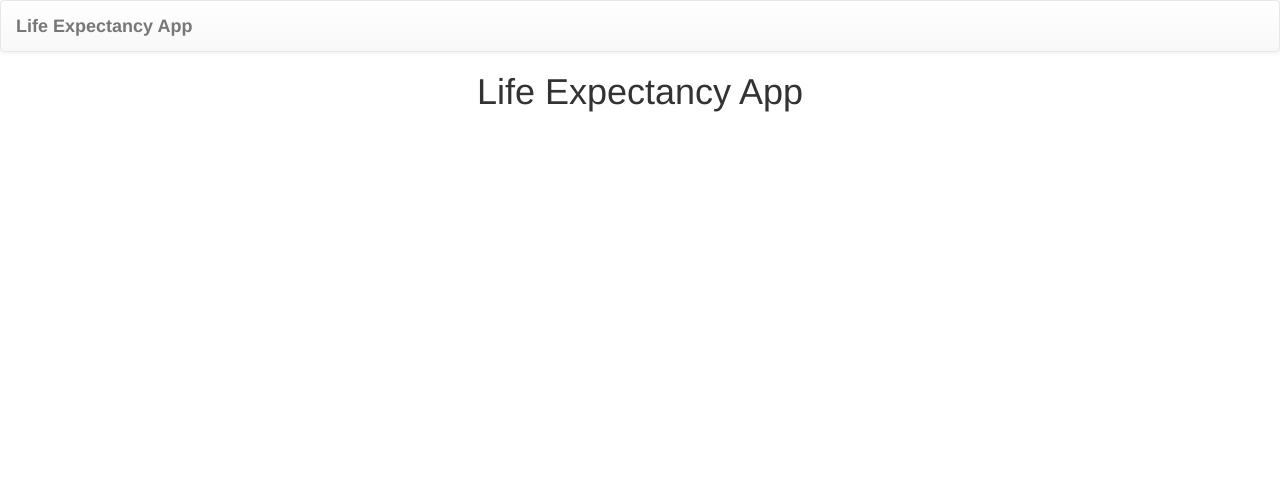
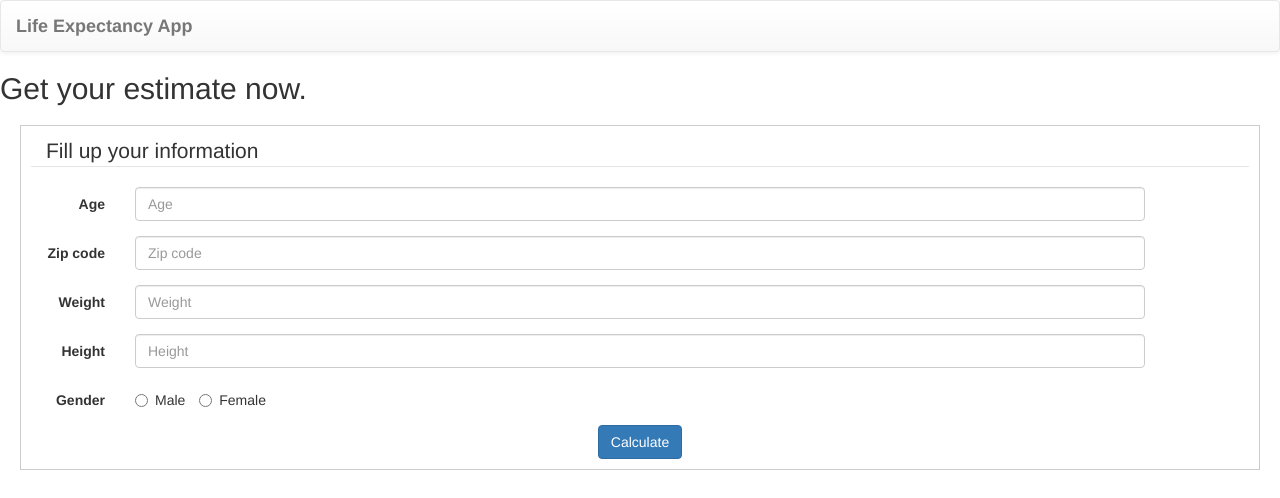
Before and after one commit to ygd182/life_expectancy, a website: page public/index.html in a window 1280 px wide. Drawn offline with nearby package versions, Linux system fonts and the light colour scheme.

Commit message:
added form

```diff
--- a/public/css/styles.css
+++ b/public/css/styles.css
@@ -15,3 +15,13 @@ h1 {
 	text-align: center;
 	margin-bottom: 30px;
 }
+
+form {
+	border: 1px solid #ccc;
+    margin: 20px;
+    padding: 10px;
+}
+
+.submit-btn-container {
+	text-align: center;
+}
--- a/public/index.html
+++ b/public/index.html
@@ -12,7 +12,46 @@
 	    </div>
 	  </div>
 	</nav>
-	<h1>Life Expectancy App</h1>
+	<h2>Get your estimate now.</h2>
+	<form class="form-horizontal" role="form">
+	<legend class="col-form-legend col-sm-12">Fill up your information</legend>
+	  <div class="form-group">
+	    <label for="inputAge" class="col-sm-1 control-label">Age</label>
+	    <div class="col-sm-10">
+	      <input type="number" class="form-control" id="inputAge" placeholder="Age" min="0">
+	    </div>
+	  </div>
+	  <div class="form-group">
+	    <label for="inputZip" class="col-sm-1 control-label">Zip code</label>
+	    <div class="col-sm-10">
+	      <input type="text" class="form-control" id="inputZip" placeholder="Zip code">
+	    </div>
+	  </div>
+	  <div class="form-group">
+	    <label for="inputWeight" class="col-sm-1 control-label">Weight</label>
+	    <div class="col-sm-10">
+	      <input type="number" class="form-control" id="inputWeight" placeholder="Weight" min="0">
+	    </div>
+	  </div>
+	  <div class="form-group">
+	    <label for="inputHeight" class="col-sm-1 control-label">Height</label>
+	    <div class="col-sm-10">
+	      <input type="number" class="form-control" id="inputHeight" placeholder="Height" min="0">
+	    </div>
+	  </div>
+	  <div class="form-group">
+	  <label class="col-sm-1 control-label">Gender</label>
+	  <div class="col-sm-10">
+		  <label class="radio-inline"><input type="radio" name="optradio">Male</label>
+		  <label class="radio-inline"><input type="radio" name="optradio">Female</label>
+		   </div>
+	  </div>
+	    <div class="row">
+      		<div class="col-sm-12 submit-btn-container">
+        		<button id="submit-btn" type="submit" class="btn btn-primary">Calculate</button>
+      		</div>
+	</form>
 
+<!--age, zip code, gender, height and weight. -->
 </body>
 </html>
```
